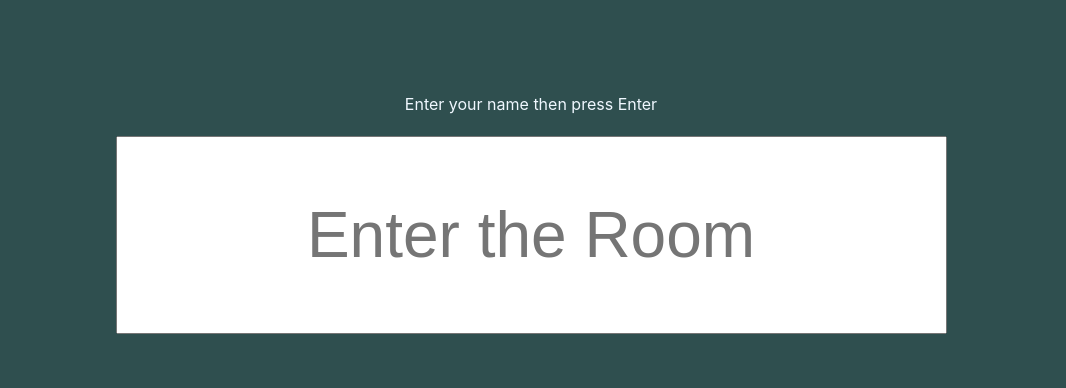
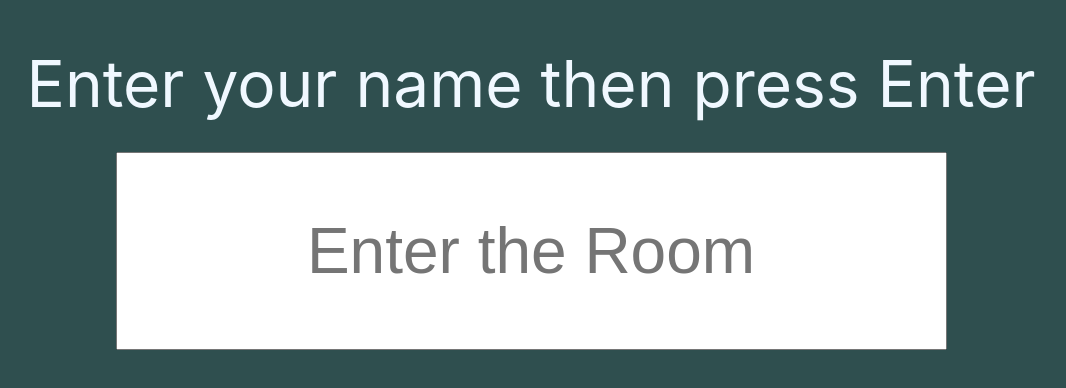
Before and after one commit to oluseunakin/chatroom, a React (Vite) app: page / in a window 1280 px wide. Shown: the part 192-580 px from the top of the page, without its empty margins (109-1175 px from the left). Built offline with nearby package versions, Linux system fonts and the light colour scheme.

Commit message:
jsjhjhsj

```diff
--- a/src/App.css
+++ b/src/App.css
@@ -15,6 +15,7 @@
 }
 body {
   background-color: darkslategrey;
+  color: darkgray;
   padding: 5px;
   margin: 0;
 }
@@ -256,8 +257,11 @@ body {
   gap: 20px;
   justify-content: center;
   align-items: center;
-  height: 100vh;
+  height: 95vh;
   color: aliceblue;
+}
+.creatediv > label {
+  font-size: 5vw;
 }
 .creatediv input {
   font-size: 5vw;
--- a/src/components/Welcome.tsx
+++ b/src/components/Welcome.tsx
@@ -16,7 +16,7 @@ import { getUser, reset as userReset } from "../features/user/userStore";
 import { RootState } from "../store";
 import type { Conversation, Message, Room } from "../type";
 import { transformEntityState } from "../helper";
-import { socket } from "../features/chat/socket";
+import { socket } from "../features/socket";
 import { getShowChat, reset as chatReset } from "../features/chat/chatStore";
 import { ChatComponent } from "../features/chat/Chat";
 import { RoomNotification } from "../features/notifications/RoomNotification";
--- a/src/features/chat/Chat.tsx
+++ b/src/features/chat/Chat.tsx
@@ -4,7 +4,7 @@ import { getUser } from "../user/userStore";
 import type { RootState } from "../../store";
 import type { Message } from "../../type";
 import { useMemo, useRef, useState } from "react";
-import { socket } from "./socket";
+import { socket } from "../socket";
 import { getReceiver, setChat } from "./chatStore";
 
 export const ChatComponent = () => {
--- a/src/features/room/Room.tsx
+++ b/src/features/room/Room.tsx
@@ -9,7 +9,7 @@ import { setRoomname } from "../roomname";
 import { getMyRooms, joinRoom } from "./roomStore";
 import { useEffect, useMemo, useRef, useState } from "react";
 import { getUser } from "../user/userStore";
-import { socket } from "../chat/socket";
+import { socket } from "../socket";
 import { ConversationComponent } from "../../components/Conversation";
 import { setChat } from "../chat/chatStore";
 
```
Also changed, not shown: src/features/socket.ts (renamed from src/features/chat/socket.ts), src/features/user/CreateUser.css (deleted).
